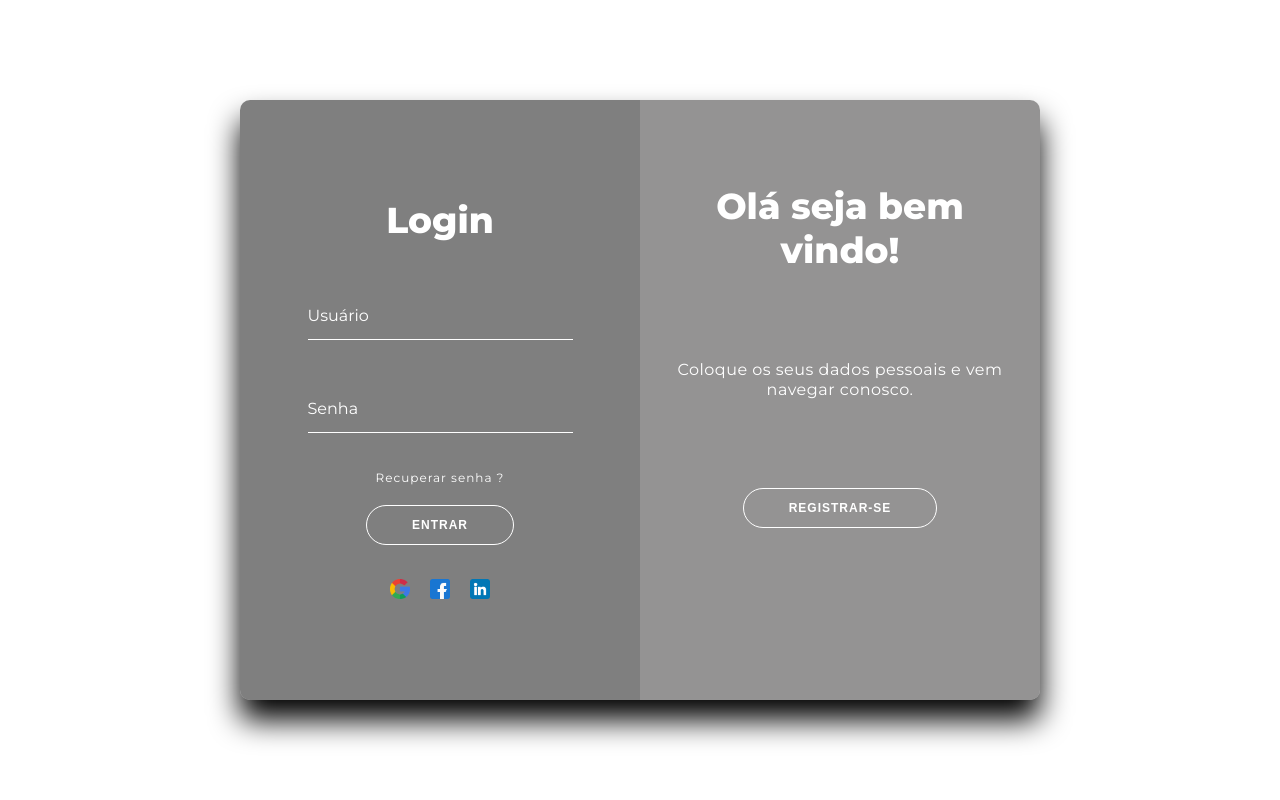
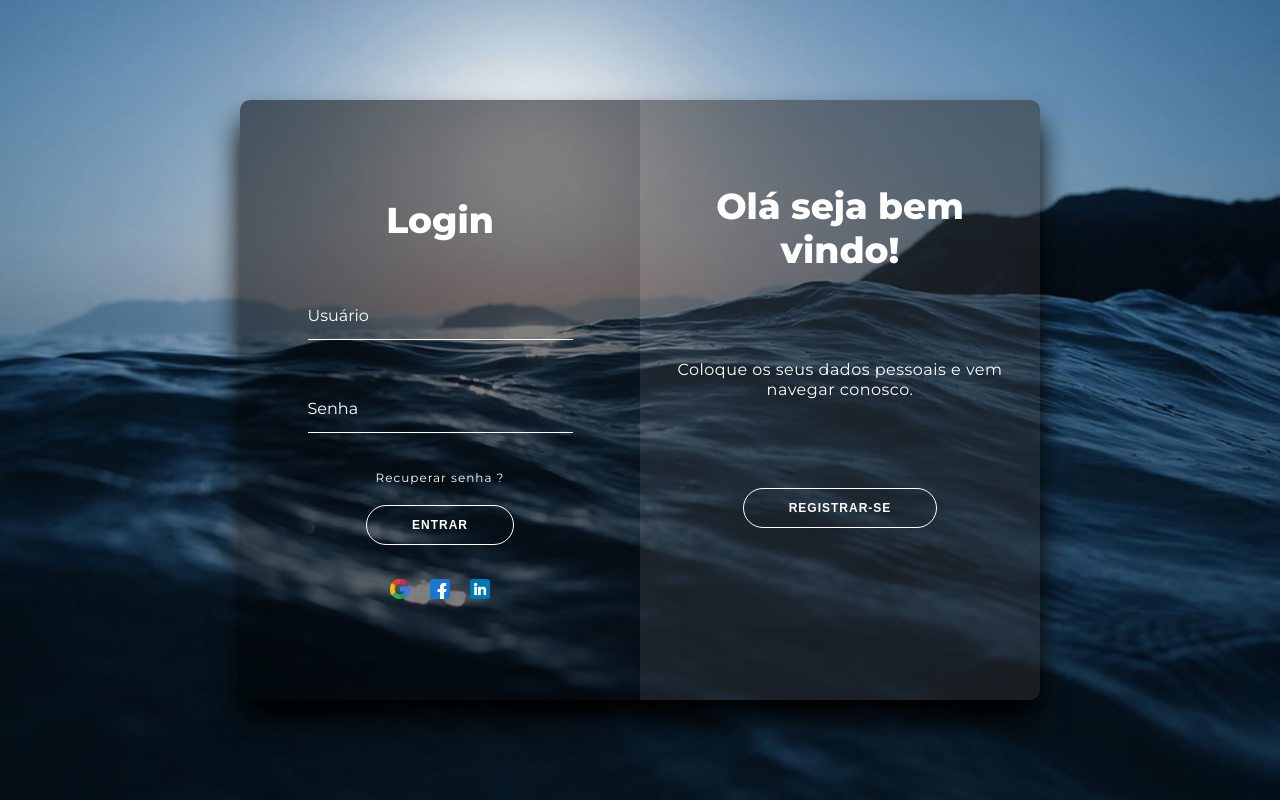
Before and after one commit to PhabloC/Login-page, a plain HTML site: page index.html in a window 1280 px wide. Drawn offline with Linux system fonts and the light colour scheme.

Commit message:
Arrumando imagem de fundo

```diff
--- a/style.css
+++ b/style.css
@@ -6,7 +6,7 @@
 }
 
 body {
-  background-image: url("/img/WhatsApp\ Image\ 2023-08-15\ at\ 23.37.27.jpeg");
+  background-image: url("/img/mar-fundo.jpeg");
   background-size: cover;
   background-position: center;
   background-repeat: no-repeat;
```
